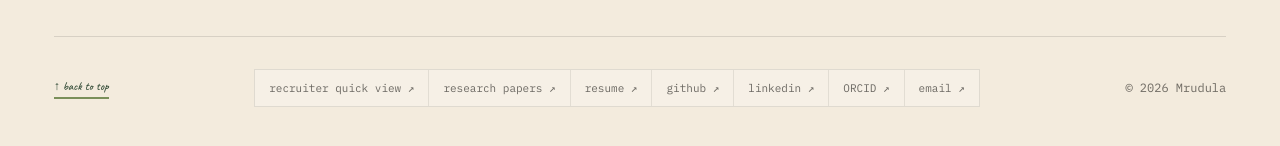
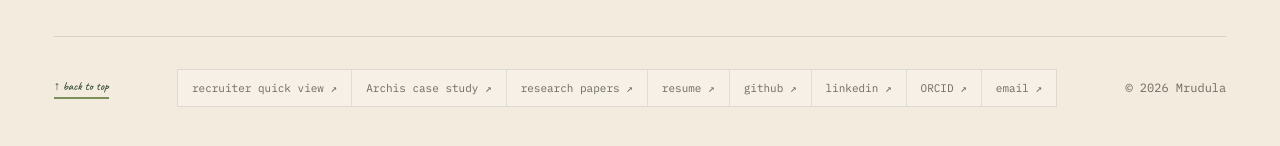
Before and after one commit to Mrudula-itsjuzme/portfolio-site, a React (Vite) app: page / in a window 1280 px wide. Shown: the part 8763-8909 px from the top of the page. Built offline with nearby package versions, Linux system fonts and the light colour scheme.

Commit message:
portfolio: surface Archis exhibit in footer

```diff
--- a/src/components/lab/LabPage.jsx
+++ b/src/components/lab/LabPage.jsx
@@ -971,6 +971,7 @@ const [toastMsg, setToastMsg] = useState("");
 
           <nav className="footer-links" aria-label="final links">
             <a href="/work-with-me.html">recruiter quick view ↗</a>
+            <a href="/projects/archis/">Archis case study ↗</a>
             <a href="/research.html">research papers ↗</a>
             <a href="resume.pdf" target="_blank" rel="noreferrer">resume ↗</a>
             <a href={identity.links.github} target="_blank" rel="noreferrer">github ↗</a>
```
